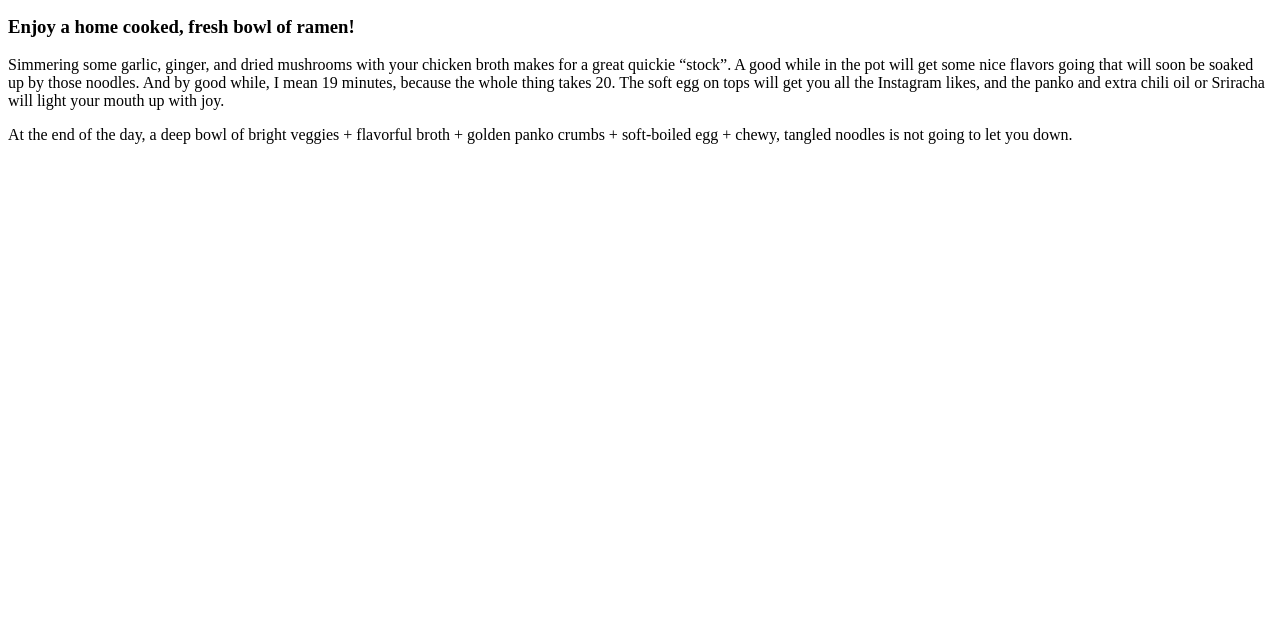
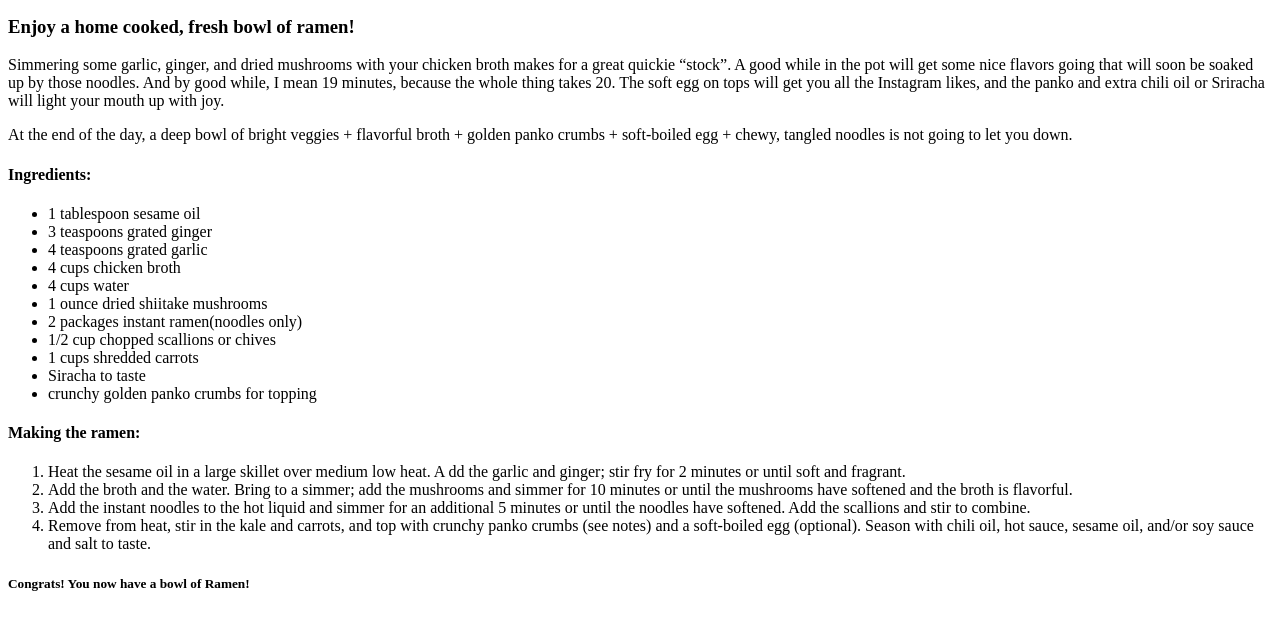
Before and after one commit to HeyJarhead/odin-recipes, a plain HTML site: page recipes/ramen.html in a window 1280 px wide. Shown: the part 101-730 px from the top of the page. Drawn offline with Linux system fonts and the light colour scheme.

Commit message:
Add Ingredients, Steps, Comments and Conclusion

```diff
--- a/recipes/ramen.html
+++ b/recipes/ramen.html
@@ -25,5 +25,41 @@
     <p>At the end of the day, a deep bowl of bright veggies +
         flavorful broth + golden panko crumbs + soft-boiled egg + chewy,
         tangled noodles is not going to let you down.</p>
+        <!--Ingredients Header-->
+        <h4><strong>Ingredients:</strong></h4>
+        <!--List of ingredients-->
+        <ul>
+            <li>1 tablespoon sesame oil</li>
+            <li>3 teaspoons grated ginger</li>
+            <li>4 teaspoons grated garlic</li>
+            <li>4 cups chicken broth</li>
+            <li>4 cups water</li>
+            <li>1 ounce dried shiitake mushrooms</li>
+            <li>2 packages instant ramen(noodles only)</li>
+            <li>1/2 cup chopped scallions or chives</li>
+            <li>1 cups shredded carrots</li>
+            <li>Siracha to taste</li>
+            <li>crunchy golden panko crumbs for topping</li>
+        </ul>
+        <!--Steps header-->
+        <h4>Making the ramen:</h4>
+        <!--Steps list-->
+        <ol>
+            <li>Heat the sesame oil in a large skillet over medium low heat. A
+                dd the garlic and ginger;
+                stir fry for 2 minutes or until soft and fragrant.</li>
+            <li>Add the broth and the water. Bring to a simmer;
+                add the mushrooms and simmer for 10 minutes or until the
+                mushrooms have softened and the broth is flavorful.</li>
+            <li>Add the instant noodles to the hot liquid and simmer for an
+                additional 5 minutes or until the noodles have softened.
+                Add the scallions and stir to combine.</li>
+            <li>Remove from heat, stir in the kale and carrots, and top with
+                crunchy panko crumbs (see notes) and a soft-boiled egg (optional).
+                Season with chili oil, hot sauce, sesame oil, and/or soy sauce
+                and salt to taste.</li>
+        </ol>
+        <!--Conclusion header-->
+        <h5><strong>Congrats!</strong> You now have a bowl of Ramen!</h5>
 </body>
 </html>
```
